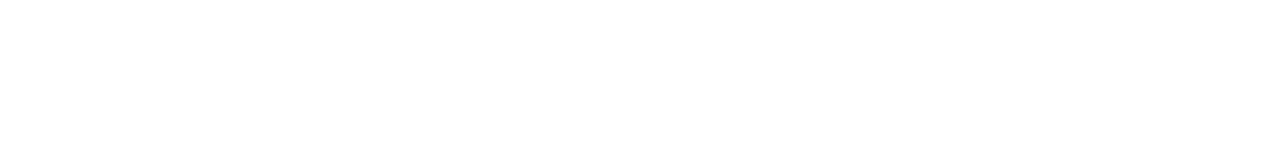
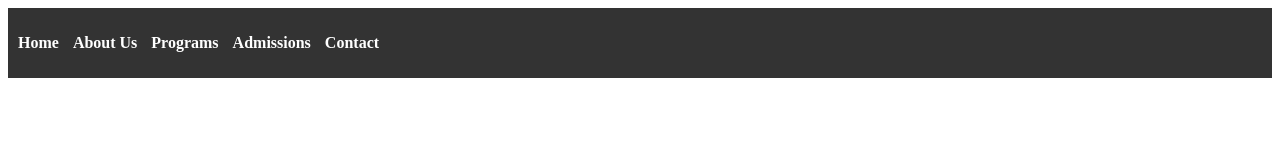
Before and after one commit to ChazDev0000/Project-1, a plain HTML site: page index.html in a window 1280 px wide. Drawn offline with Linux system fonts and the light colour scheme.

Commit message:
commited some changes

```diff
--- a/index.html
+++ b/index.html
@@ -4,8 +4,18 @@
     <meta charset="UTF-8">
     <meta name="viewport" content="width=device-width, initial-scale=1.0">
     <title>Title pa lang</title>
+    <link rel="stylesheet" href="style.css">
 </head>
 <body>
+    <nav class="school-navbar">
+        <ul>
+            <li><a href="index.html">Home</a></li>
+            <li><a href="about.html">About Us</a></li>
+            <li><a href="programs.html">Programs</a></li>
+            <li><a href="admissions.html">Admissions</a></li>
+            <li><a href="contact.html">Contact</a></li>
+        </ul>
+    </nav>
 
 </body>
 </html>
--- a/style.css
+++ b/style.css
@@ -0,0 +1,20 @@
+.school-navbar {
+    background-color: #333;
+    padding: 10px;
+}
+
+.school-navbar ul {
+    list-style-type: none;
+    padding: 0;
+}
+
+.school-navbar li {
+    display: inline;
+    margin-right: 10px;
+}
+
+.school-navbar a {
+    color: #fff;
+    text-decoration: none;
+    font-weight: bold;
+}
```
